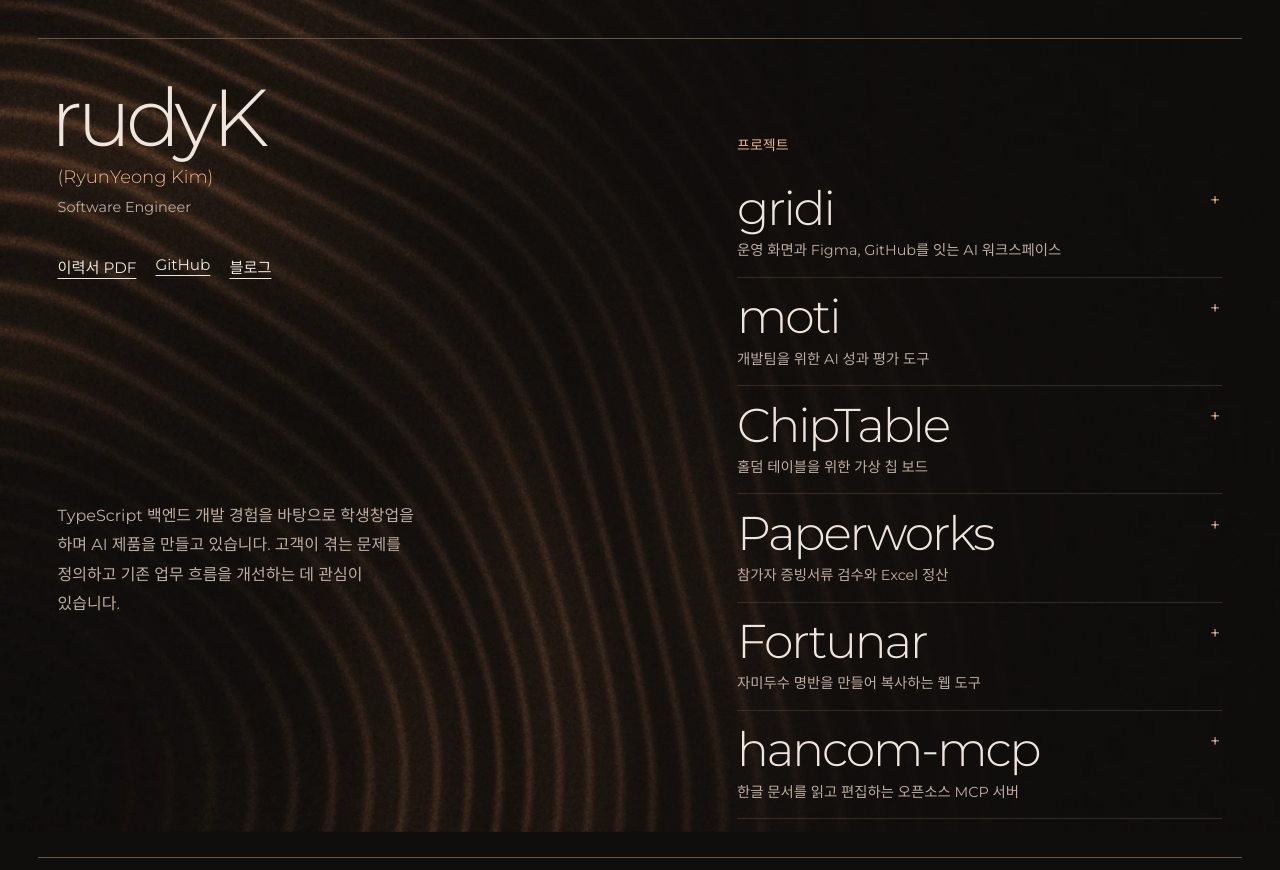
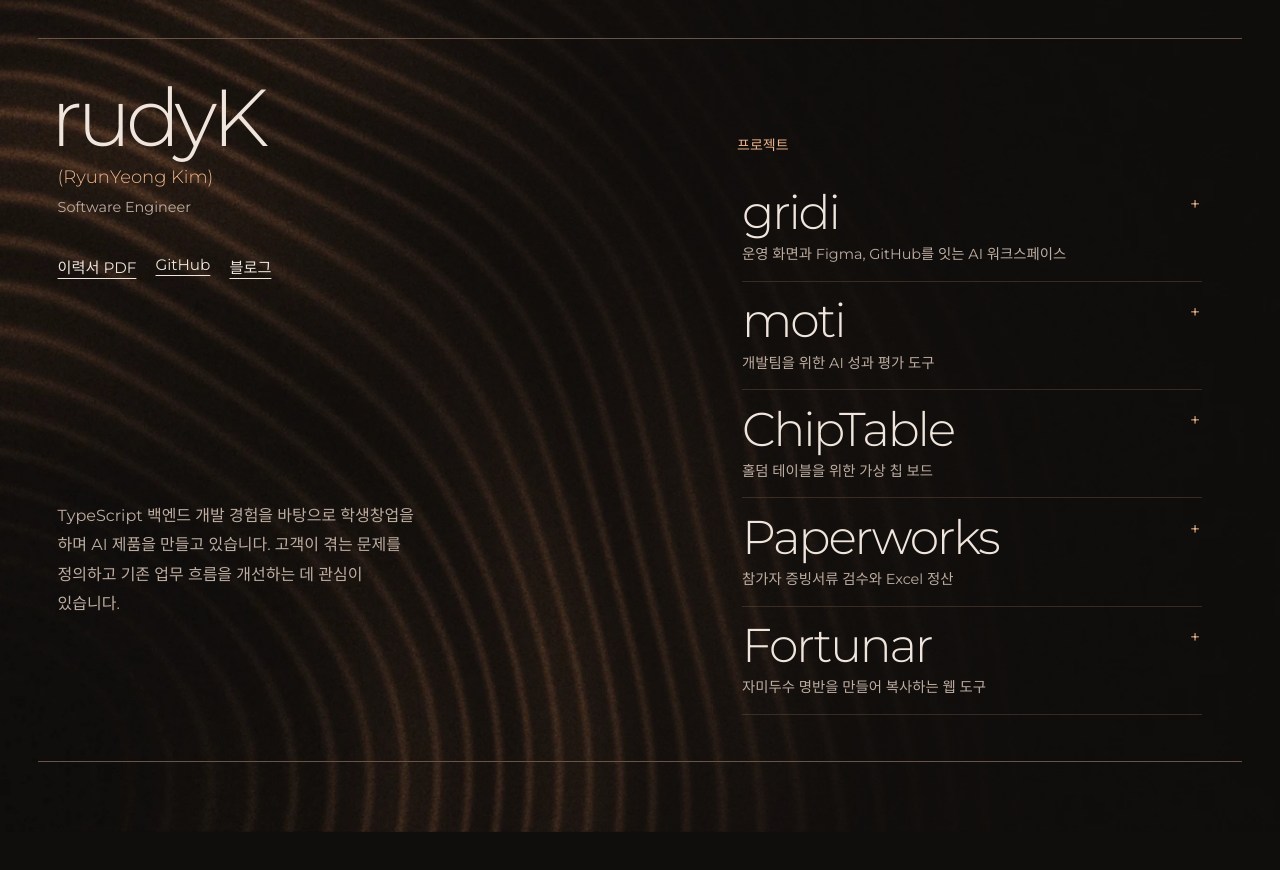
Before and after one commit to rycando/portfolio, a plain HTML site: page index.html in a window 1280 px wide. After the commit the page ends 800 px from the top, so only its background shows below. Drawn offline with Linux system fonts and the light colour scheme; a web font is replaced by a local one.

Commit message:
Contain project scrolling within viewport and label Fortunar webpage

```diff
--- a/index.html
+++ b/index.html
@@ -18,6 +18,7 @@
     </header>
     <section id="projects" aria-labelledby="project-title">
       <h2 id="project-title">프로젝트</h2>
+      <div class="project-scroll" role="region" aria-labelledby="project-title" tabindex="0">
         <details class="project" id="gridi" name="project"><summary><span lang="en">gridi</span><span class="subtitle">운영 화면과 Figma, GitHub를 잇는 AI 워크스페이스</span></summary>
             <dl>
               <div><dt>문제</dt><dd>Notion에서 기획을 바꿔도 Jira 티켓과 Figma 디자인, 코드에는 변경이 바로 반영되지 않습니다. 결정 배경도 도구마다 흩어져 있어 팀원이 변경이 어디까지 영향을 주는지 확인하거나 AI에 프로젝트 맥락을 다시 설명하는 데 시간이 듭니다.</dd></div>
@@ -74,7 +75,7 @@
               <div><dt>결과</dt><dd>출생 정보와 도시를 입력하면 자미두수 명반이 나옵니다. 명반과 해석 요청문을 한 장의 이미지로 복사해 외부 AI 대화창에 붙여넣을 수 있습니다.</dd></div>
             </dl>
             <ul class="project-links" aria-label="Fortunar 링크">
-              <li><a href="https://fortunar.ai/">서비스</a></li>
+              <li><a href="https://fortunar.ai/">웹페이지</a></li>
             </ul>
 
         </details>
@@ -91,6 +92,7 @@
             </ul>
 
         </details>
+      </div>
     </section>
   </main>
   <script src="./navigation.js" defer></script>
--- a/styles.css
+++ b/styles.css
@@ -36,7 +36,8 @@
   color: var(--ink);
 }
 * { box-sizing: border-box; }
-body { margin: 0; isolation: isolate; }
+html, body { height: 100%; overflow: hidden; }
+body { margin: 0; isolation: isolate; display: flow-root; }
 body::before {
   content: "";
   position: fixed;
@@ -55,15 +56,16 @@ a:hover,summary:hover { color: var(--accent); }
 .skip:focus { top: 1rem; }
 .studio {
   margin: clamp(1rem, 3vw, 3.5rem);
-  min-height: calc(100svh - clamp(2rem, 6vw, 7rem));
+  height: calc(100dvh - clamp(2rem, 6vw, 7rem));
   border-block: 1px solid var(--line);
   display: grid;
   grid-template-columns: minmax(14rem, 1fr) minmax(20rem, .86fr);
   gap: clamp(2rem, 9vw, 14rem);
-  align-items: start;
+  grid-template-rows: minmax(0, 1fr);
   padding: clamp(1.25rem, 3vw, 3.25rem) clamp(.25rem, 1.5vw, 2rem);
 }
-.identity { position: sticky; top: 2rem; }
+.identity { min-height: 0; overflow: auto; padding-left: .75rem; margin-left: -.75rem; }
+
 h1 { font-size: clamp(3.1rem, 6.3vw, 7.2rem); font-weight: 300; letter-spacing: -.065em; line-height: .98; margin: 0; }
 /* Offset the side bearing of the initial r against the text below. */
 h1 .nickname { display: inline-block; transform: translateX(-.085em); }
@@ -71,7 +73,29 @@ h1 small { display: block; font-size: 1.125rem; line-height: 1.5; letter-spacing
 .role { margin: .45rem 0 0; color: var(--muted); font-size: .9rem; }
 nav { margin-top: 2.4rem; display: flex; flex-wrap: wrap; gap: 1.2rem; font-size: .95rem; }
 .intro-copy { max-width: 23rem; margin: clamp(4rem, 28vh, 18rem) 0 0; font-size: 1rem; line-height: 1.85; word-break: keep-all; color: var(--muted); }
-#projects { padding-top: clamp(1rem,7vh,6rem); }
+#projects {
+  min-height: 0;
+  display: flex;
+  flex-direction: column;
+  overflow: hidden;
+  padding-top: clamp(1rem,7vh,6rem);
+}
+.project-scroll {
+  min-height: 0;
+  overflow: hidden auto;
+  overscroll-behavior: contain;
+  scrollbar-gutter: stable;
+  padding: 4px 1rem 4px 5px;
+}
+.project-scroll:focus-visible { outline-offset: -2px; }
+.identity, .project-scroll { scrollbar-width: thin; scrollbar-color: #937460 #231d19; }
+@supports selector(::-webkit-scrollbar) {
+  .identity, .project-scroll { scrollbar-width: auto; scrollbar-color: auto; }
+  ::-webkit-scrollbar { width: 4px; height: 4px; }
+  ::-webkit-scrollbar-track { background: #231d19; }
+  ::-webkit-scrollbar-thumb { background: #937460; border-radius: 0; }
+}
+
 h2 { color: var(--accent); font-weight: 500; font-size: .875rem; margin: 0 0 1rem; }
 .project { border-bottom: 1px solid #72584566; scroll-margin: 1rem; }
 summary { position: relative; display: block; padding: .9rem 1.8rem .95rem 0; cursor: pointer; }
@@ -86,9 +110,8 @@ dt { color: var(--accent); font-size: .9rem; }
 dd { margin: 0; word-break: keep-all; overflow-wrap: anywhere; }
 .project-links { display: flex; flex-wrap: wrap; gap: 1rem; list-style: none; padding: 0; margin: 1rem 0 1.5rem; }
 @media (max-width: 44rem) {
-  .studio { display: block; }
-  .identity { position: static; }
+  .studio { grid-template-columns: minmax(0, 1fr); grid-template-rows: fit-content(42%) minmax(0, 1fr); gap: 1rem; }
   nav { margin-top: 1.3rem; }
   .intro-copy { margin-top: 2.2rem; }
-  #projects { padding-top: 2.5rem; }
+  #projects { padding-top: 0; }
 }
```
